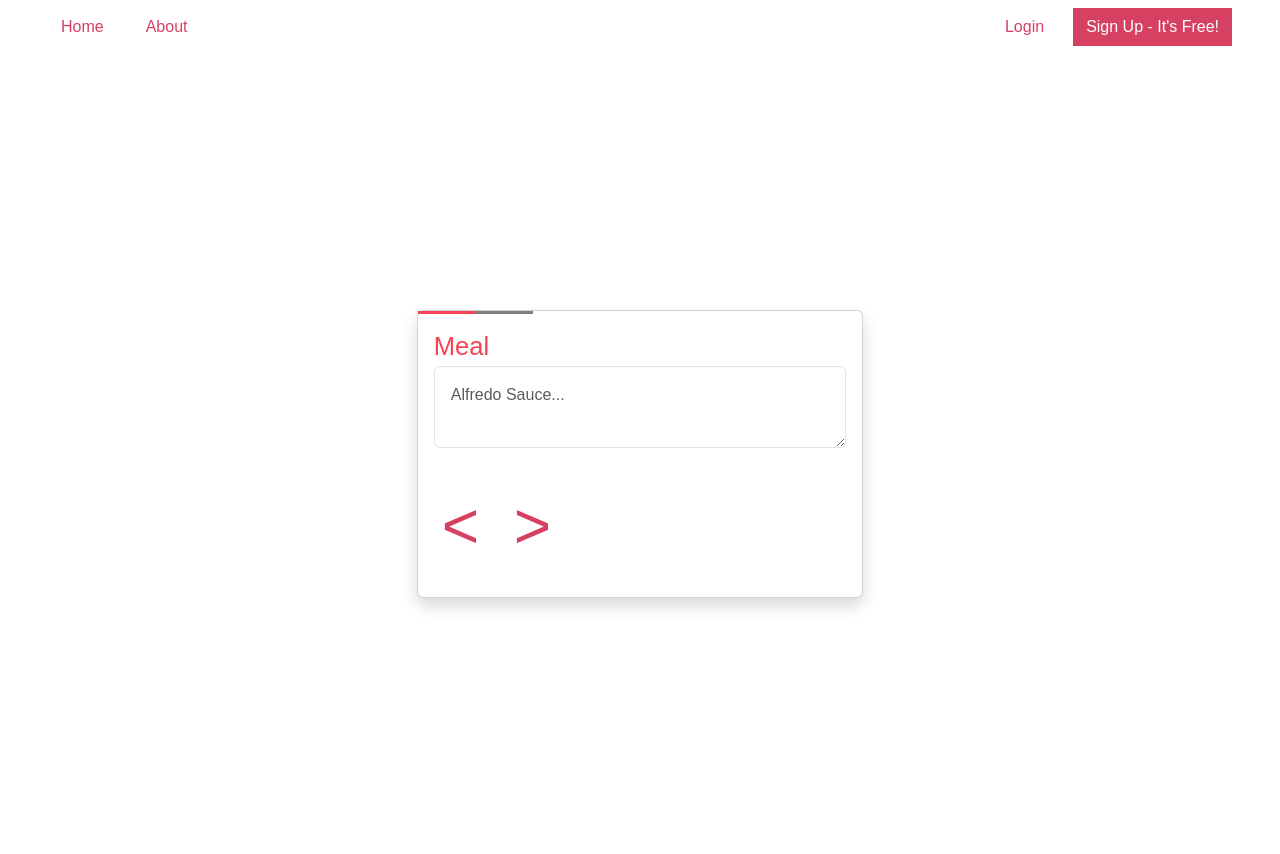
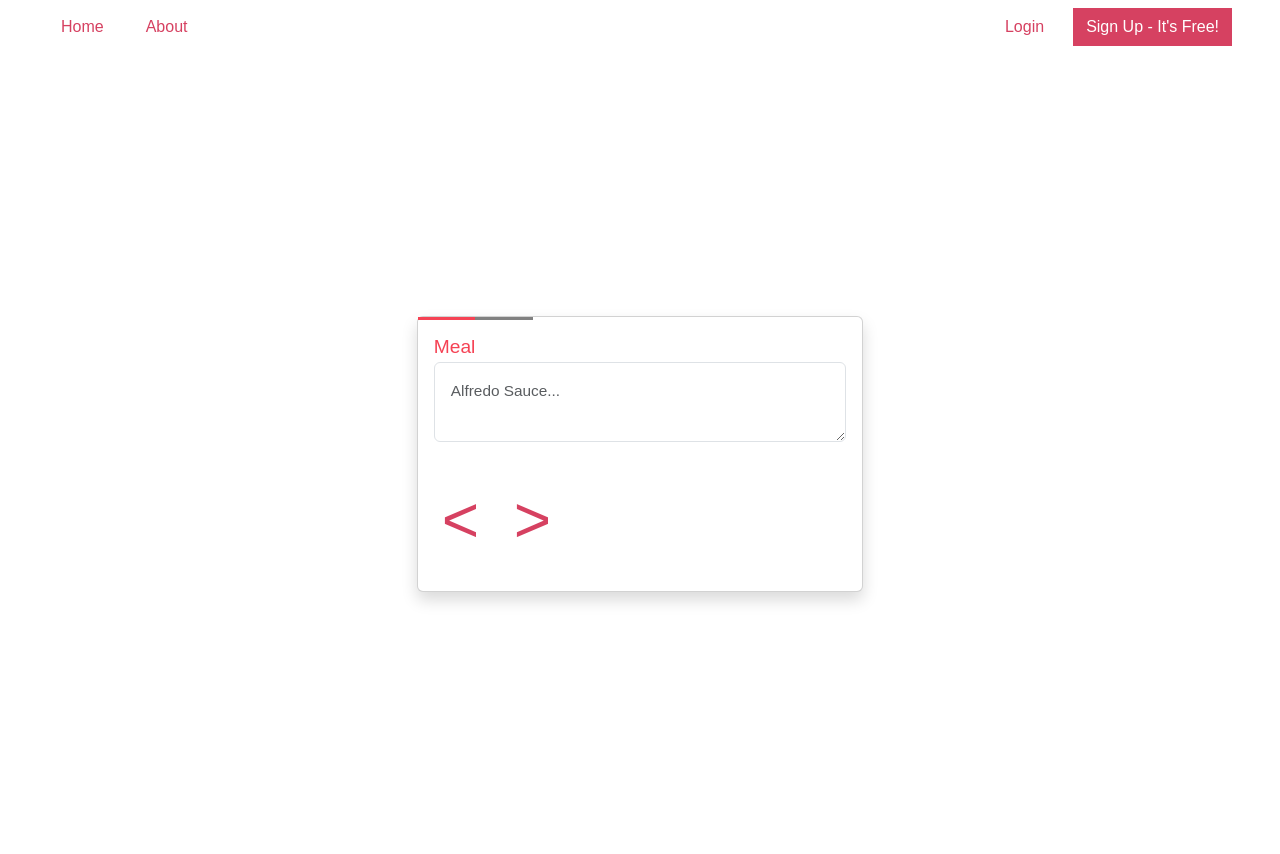
Before and after one commit to zachluh/allergen_ai, a Flask app: page /create/ in a window 1280 px wide; the page is wider, and only the part inside the window is pictured. Run offline with Flask 3, Linux system fonts and the light colour scheme.

Commit message:
css fixes mostly done

```diff
--- a/templates/create.html
+++ b/templates/create.html
@@ -6,7 +6,8 @@
         label {
             color:#f54254;
             font-family:Arial;
-            font-size:2vw;
+            font-size:120%;
+
 
         }
 
@@ -48,9 +49,9 @@
 
     </style>
 
-    <body class="min-vh-100" style="height:100%;">
-        <main class="container mx-auto" style="display:flex;justify-content:center;align-items:center;height:100%;">
-            <form class="card shadow" method="post" style="width:40%;" enctype="multipart/form-data">
+    <body class="min-vh-100 ">
+        <main class="container mx-auto h-100 align-items-center d-flex justify-content-center mb-5" style="">
+            <form class="card shadow" method="post" style="width:40%;min-width:350px;" enctype="multipart/form-data">
                 <div class="position-relative">
                     <div class="graybar z-0 position-absolute" id="graybar"></div>
                     <div class="redbar z-1 position-absolute" id="redbar"></div>
@@ -58,7 +59,7 @@
 
 
                 <label class="form-label m-3" for="meal" name="label0" style="">Meal
-                    <textarea class="form-control p-3" placeholder="Alfredo Sauce..." name="meal" id="meal" style="">{{ request.form['meal'] }}</textarea>
+                    <textarea class="form-control p-3" placeholder="Alfredo Sauce..." name="meal" id="meal" style="font-size:80%;">{{ request.form['meal'] }}</textarea>
                 </label>
 
 
@@ -87,13 +88,13 @@
 
                     if (getValuesFromSearch("recipeRequired") == "yes") {
                         document.write('<label class="form-label m-3" for="recipe" name="label1" style=" display:none">Recipe<textarea  class="form-control p-3" placeholder="Copy paste or submit a picture..." name="recipe" id="recipe">{{ request.form['recipe'] }}</textarea></label>');
-                        document.write('<input class="form-control m-3" type="file" id="image" name="image" style="display:none;width:auto;" placeholder="Choose picture"/>');
+                        document.write('<input class="form-control m-3" type="file" id="image" name="image" style="display:none;width:auto;font-size:80%;" placeholder="Choose picture"/>');
                     }
                 </script>
 
 
                 <label class="form-label m-3" for="allergies" name="label2" style="display:none;">Allergies
-                    <textarea class="form-control p-3" placeholder="Dairy, Eggs..." name="allergies" id="allergies">{{ request.form['allergies'] }}</textarea>
+                    <textarea class="form-control p-3" placeholder="Dairy, Eggs..." name="allergies" id="allergies" style="font-size:80%;">{{ request.form['allergies'] }}</textarea>
                 </label>
 
                 <div class="m-4">
--- a/templates/index.html
+++ b/templates/index.html
@@ -27,7 +27,7 @@
         </h1>
 
     </div>
-    <div class="d-flex flex-column justify-content-center align-items-center" style="margin-top:10%;">
+    <div class="d-flex flex-column justify-content-center align-items-stretch" style="margin-top:10%;margin-bottom:10%;">
         <div class="container">
             <h1 style="text-align:center;">Make a recipe anyone can enjoy, <strong> instantly </strong> </h1>
         </div>
@@ -42,13 +42,13 @@
             </div>
             <div>
                 <img src="static/step3-allergysite.gif" style="width:80%;border-radius:15px;"/>
-                <p style="color:white;" >3 - Finally, enter your allergies and submit. Voila!</p>
+                <p style="color:white;width:120%;" >3 - Enter your allergies and submit. Voila!</p>
             </div>
         </div>
 
     </div>
 
-    <div class="d-flex flex-row justify-content-between align-items-center" style="position:absolute;top:135%;background-color:white;width:100%;gap:10%;">
+    <div class="d-flex flex-row justify-content-between align-items-center mt-6" style="background-color:white;width:100%;gap:10%;">
         <div class="ms-5 pt-2" style="width:70%; height:120%;">
             <h1 style="color:#d64161;">You can save your recipes, too</h1>
             <p>Download your recipes after you create them. If you create a free account, your recipes will be saved on your profile --></p>
--- a/templates/signup.html
+++ b/templates/signup.html
@@ -34,7 +34,7 @@
 
                 <div class="mb-3">
                     <label class="form-label">Password</label><br>
-                    <input type="text" class="form-control" action="" name="password" placeholder="Password"/>
+                    <input type="password" class="form-control" action="" name="password" placeholder="Password"/>
                 </div>
                 <input class="form-control" type="submit" style="background-color:#d64161;color:white;border:none;"/>
 
```
